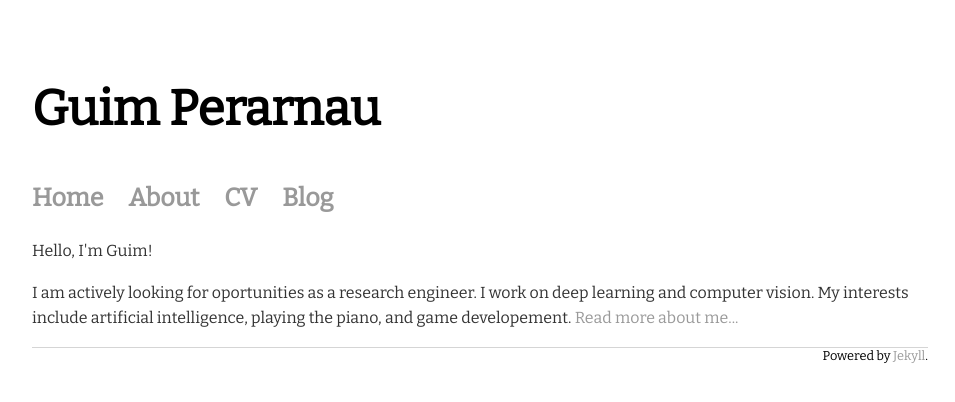
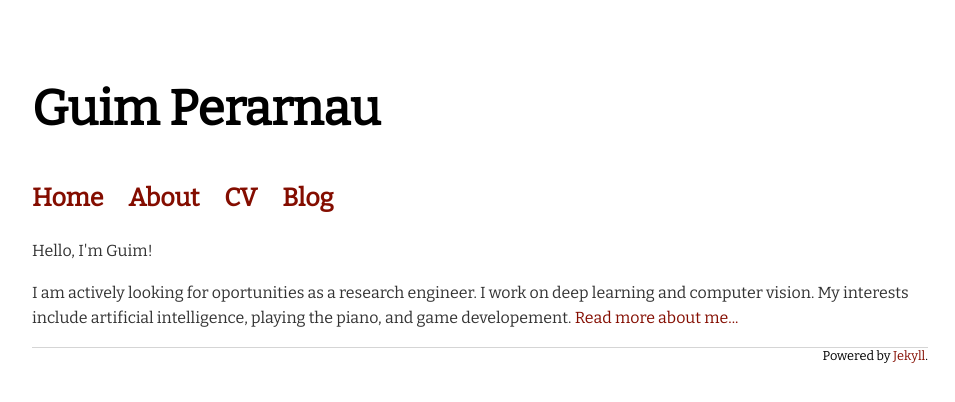
Before and after one commit to Guim3/guim3.github.io, a Jekyll site: the page built from index.html, in a window 1280 px wide. Shown: the top 402 px of the page, without its empty margins (160-1115 px from the left). Built offline with Jekyll 4.4.1, drawn with Linux system fonts in a browser that asks for light colours.

Commit message:
Change link colors

```diff
--- a/css/main.css
+++ b/css/main.css
@@ -25,7 +25,7 @@ nav ul li, footer ul li {
 }
 a {
     text-decoration: none;
-    color: #999;
+    color: #840d00;
 }
 a:hover {
     text-decoration: underline;
```
